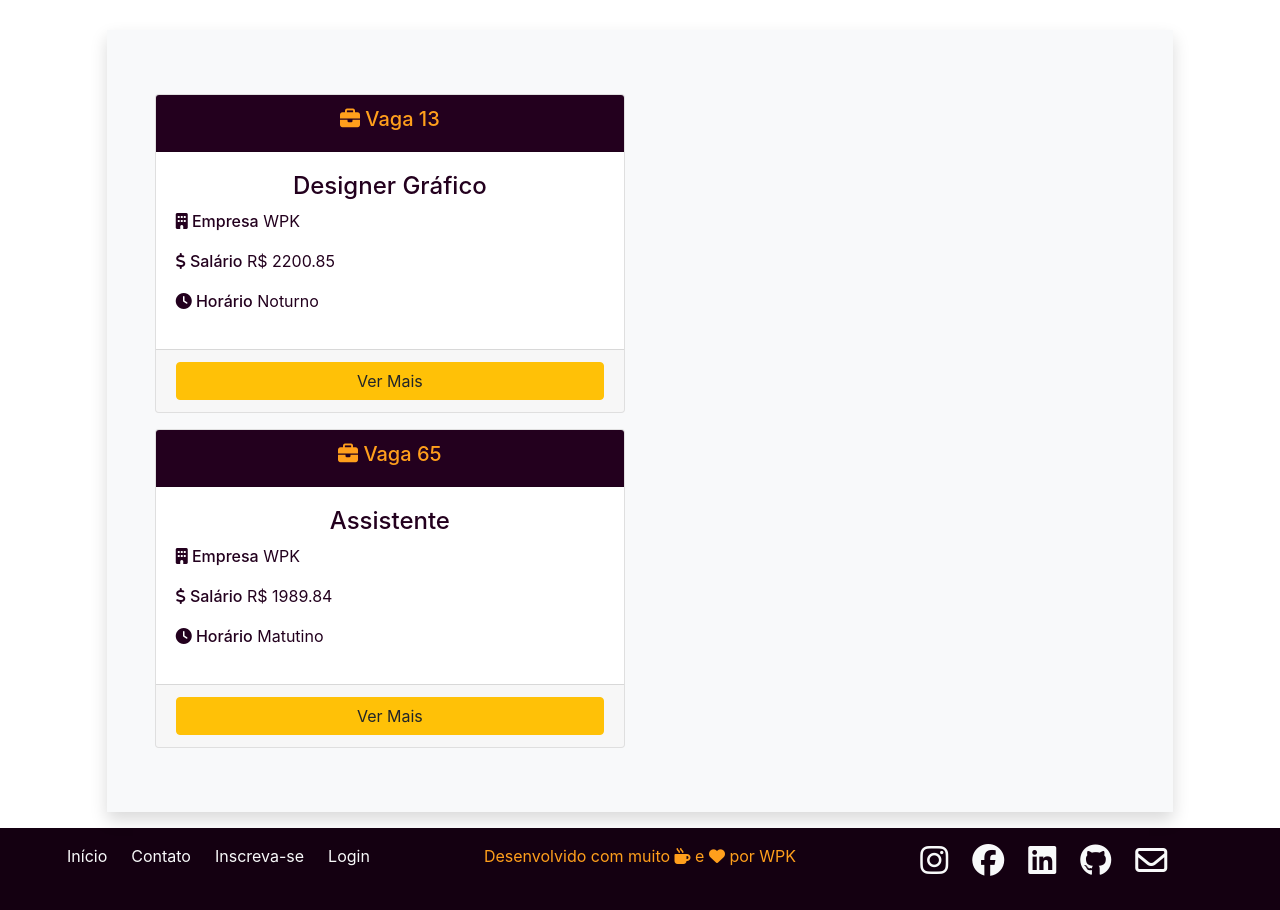
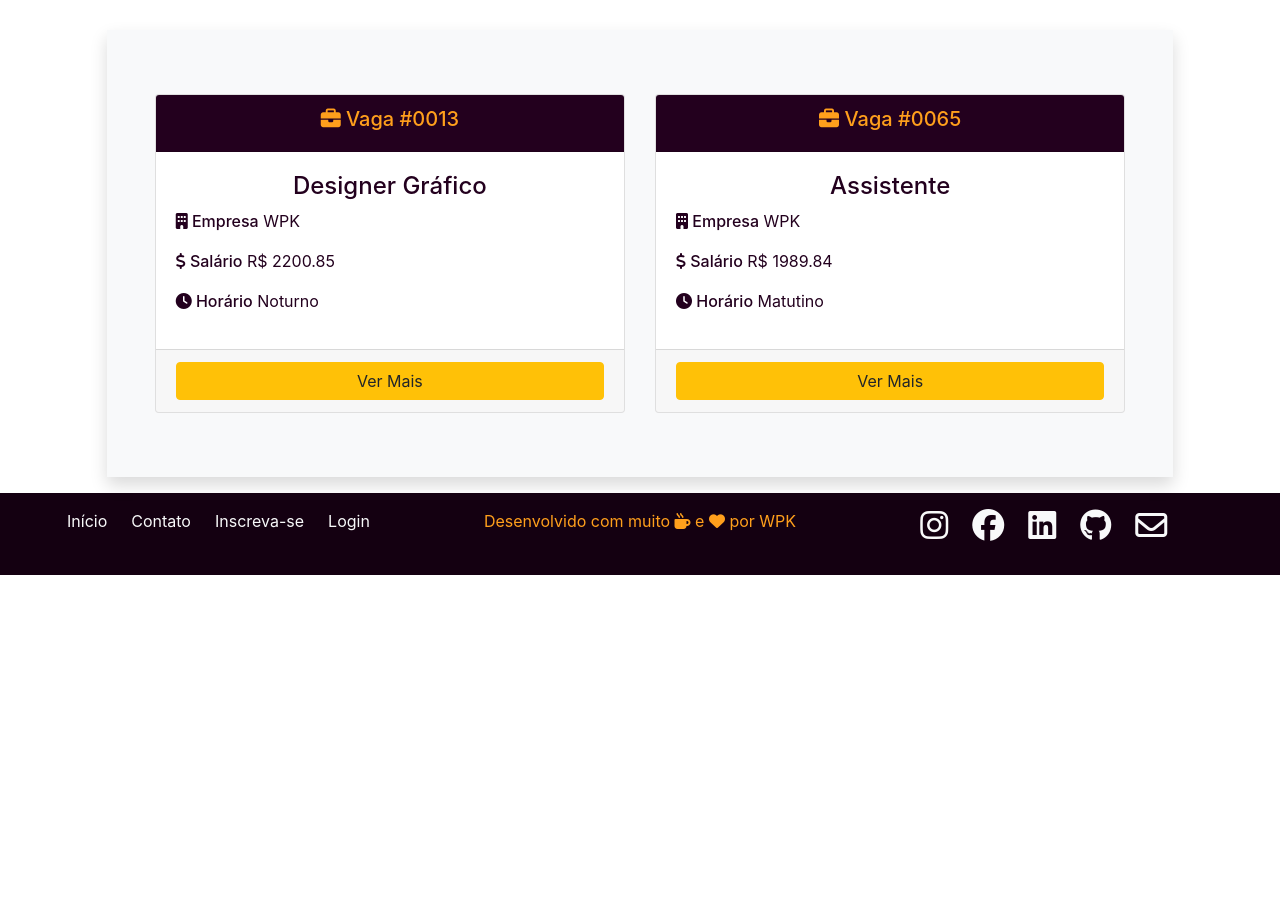
Before and after one commit to PedroSalvino/projeto-me-contrata-2021, an Angular app: page /vagas in a window 1280 px wide. Shown: the part 300-1210 px from the top of the page. After the commit the page ends 875 px from the top, so only its background shows below. Built offline with nearby package versions, Linux system fonts and the light colour scheme.

Commit message:
1 file modified

```diff
--- a/src/app/area-vagas/area-vagas.component.html
+++ b/src/app/area-vagas/area-vagas.component.html
@@ -39,12 +39,14 @@
   </div>
   <div class="row my-3">
     <div class="col-md-10 mx-auto py-5 px-5 shadow bg-light">
-      <div class="row my-3" *ngFor="let vaga of vagas.listvagas">
-        <div class="col-md-6">
+      <div class="row my-3">
+        <div class="col-md-6" *ngFor="let vaga of vagas.listvagas">
           <div class="card">
             <div class="card-header bg-escuro">
               <p class="h5 text-center text-alerta">
-                <span><i class="fas fa-briefcase"></i></span> Vaga {{ vaga.id }}
+                <span><i class="fas fa-briefcase"></i></span> Vaga #00{{
+                  vaga.id
+                }}
               </p>
             </div>
             <div class="card-body">
```
